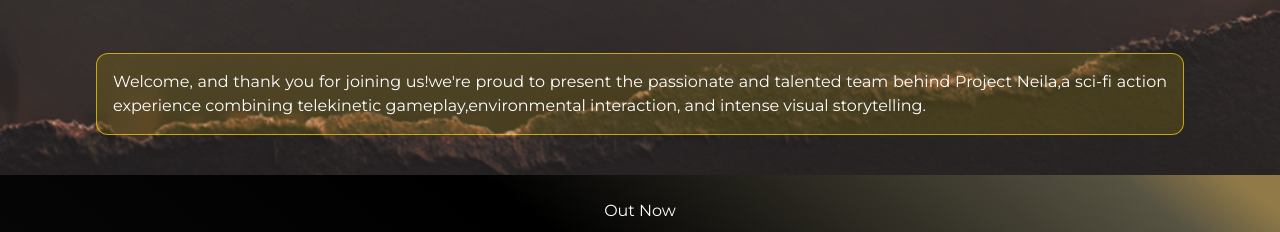
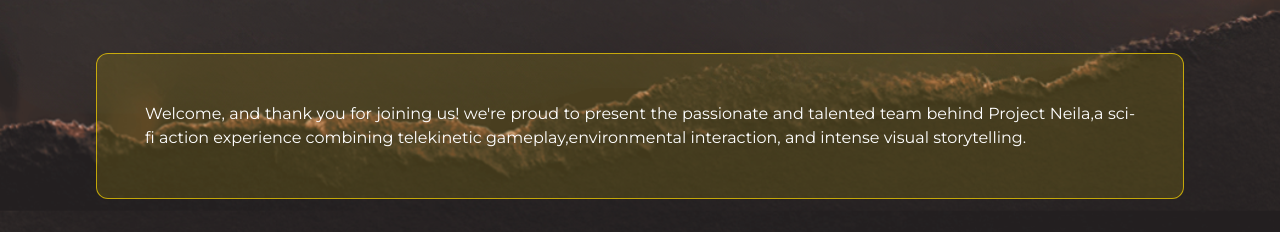
Before and after one commit to jasminedns/neila, a Next.js app: page /about-the-team in a window 1280 px wide. Shown: the part 3554-3786 px from the top of the page. Built offline with nearby package versions, Linux system fonts and the light colour scheme.

Commit message:
adding padding inside paragraph

```diff
--- a/src/components/Team_Page_Paragraph/index.tsx
+++ b/src/components/Team_Page_Paragraph/index.tsx
@@ -2,8 +2,8 @@ const Team_Page_pragraph = () => {
     return (
         <>
             <div className="m-8 md:m-10 md:mx-24 border border-[#ffd900af] rounded-xl bg-[#ffd900af]/20">
-                <p className="font-montserrat text-[12px] md:text-[16px] text-[#ffd900af] m-4 text-justify">
-                    Welcome, and thank you for joining us!we're proud to present the passionate and talented team behind
+                <p className="font-montserrat text-[12px] md:text-[16px] text-[#ffd900af] m-4 p-2 md:p-8 text-justify">
+                    Welcome, and thank you for joining us! we're proud to present the passionate and talented team behind
                     Project Neila,a sci-fi action experience combining telekinetic gameplay,environmental interaction, and
                     intense visual storytelling.
                 </p>
```
